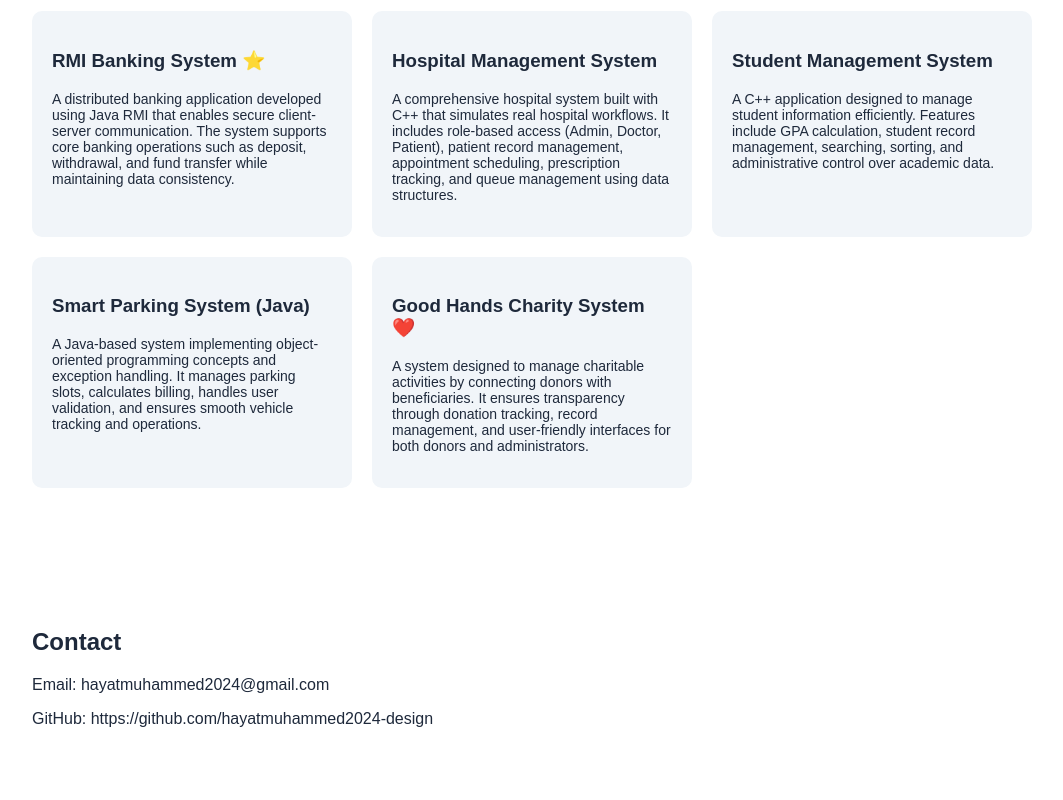
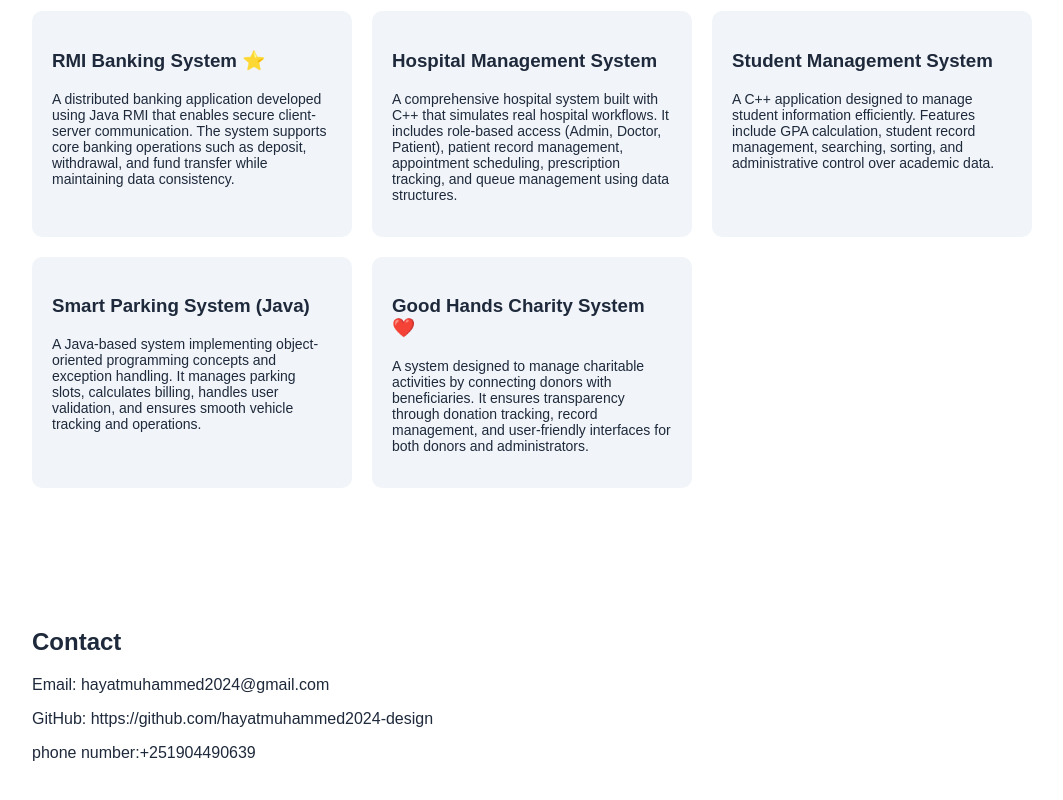
Before and after one commit to hayatmuhammed2024-design/Portfolio, a plain HTML site: page index.html in a window 1280 px wide. Shown: the part 1672-2472 px from the top of the page, without its empty margins (108-1171 px from the left). Drawn offline with Linux system fonts and the light colour scheme.

Commit message:
final professional portfolio

```diff
--- a/index.html
+++ b/index.html
@@ -119,6 +119,7 @@
     <h2>Contact</h2>
     <p>Email: hayatmuhammed2024@gmail.com</p>
     <p>GitHub: https://github.com/hayatmuhammed2024-design</p>
+    <P>phone number:+251904490639</P>
 </section>
 
 <script src="script.js"></script>
```
